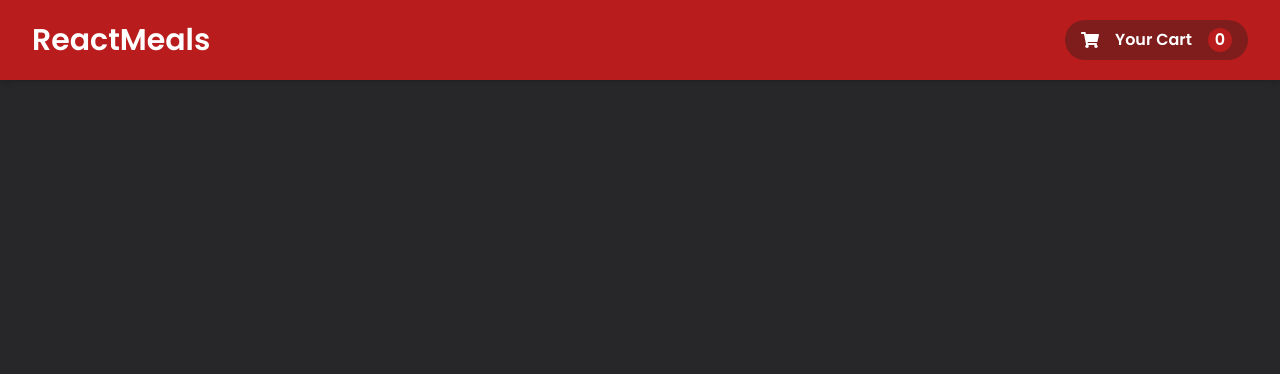
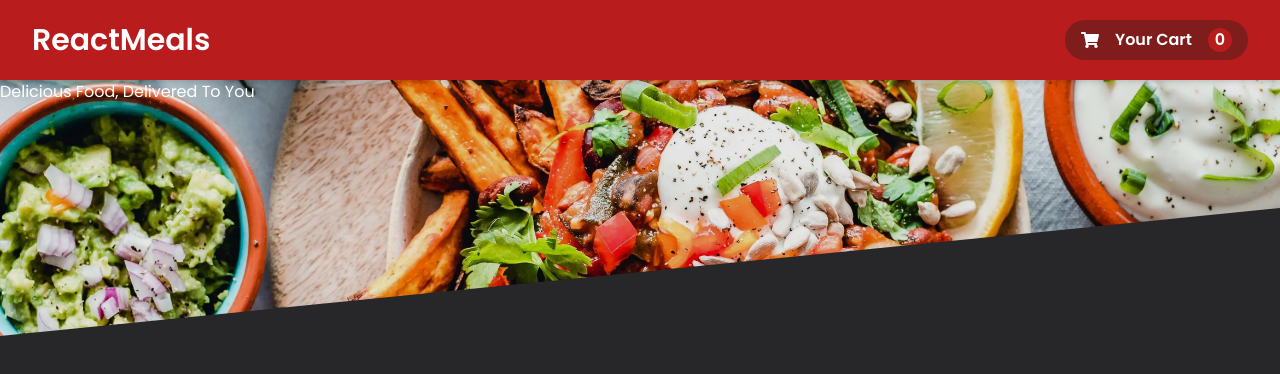
Before and after one commit to dmarts05/react-food-order, a React (Vite) app: page / in a window 1280 px wide. Shown: the top 374 px of the page. Built offline with nearby package versions, Linux system fonts and the light colour scheme; the HTML template or start-up script is replaced by a standard one.

Commit message:
Add initial code for Hero

```diff
--- a/src/App.jsx
+++ b/src/App.jsx
@@ -1,9 +1,11 @@
 import Navbar from './components/Navbar/Navbar';
+import Hero from './components/Hero/Hero';
 
 export default function App() {
   return (
     <>
       <Navbar />
+      <Hero />
     </>
   );
 }
--- /dev/null
+++ b/src/components/Hero/Hero.jsx
@@ -0,0 +1,14 @@
+import foodImg from '../../assets/food.webp';
+
+export default function Hero() {
+  return (
+    <header>
+      <div className='absolute top-[13rem] h-0 w-0 border-b-[8rem] border-l-[100vw] border-transparent border-b-zinc-800' />
+      <img
+        src={foodImg}
+        className='absolute -z-10 h-64 w-full object-cover brightness-90 filter'
+      />
+      Delicious Food, Delivered To You
+    </header>
+  );
+}
--- /dev/null
+++ b/src/components/UI/Card.jsx
@@ -0,0 +1,3 @@
+export default function Card() {
+  return <div>Card</div>;
+}
```
Also changed, not shown: src/assets/food.webp (added).
